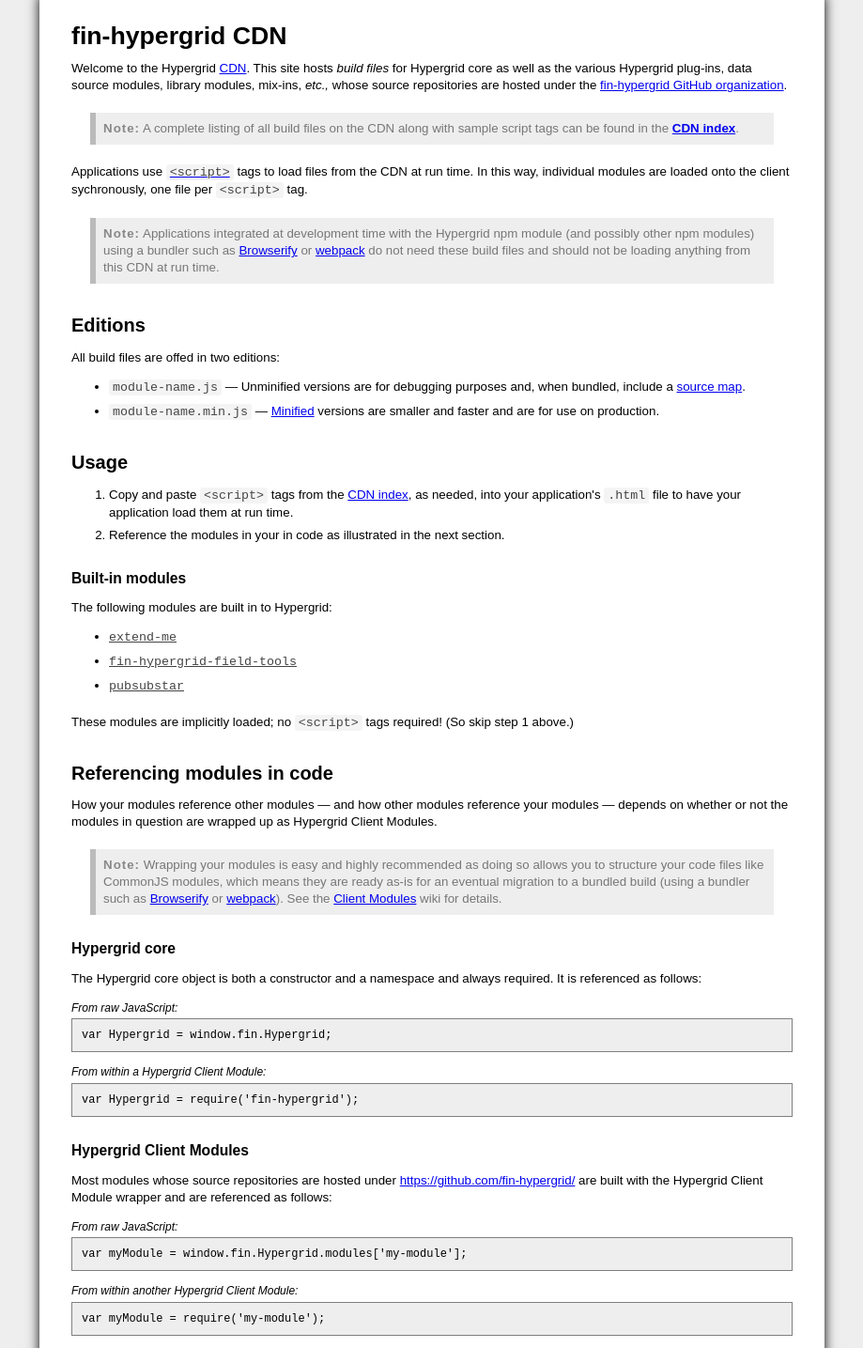
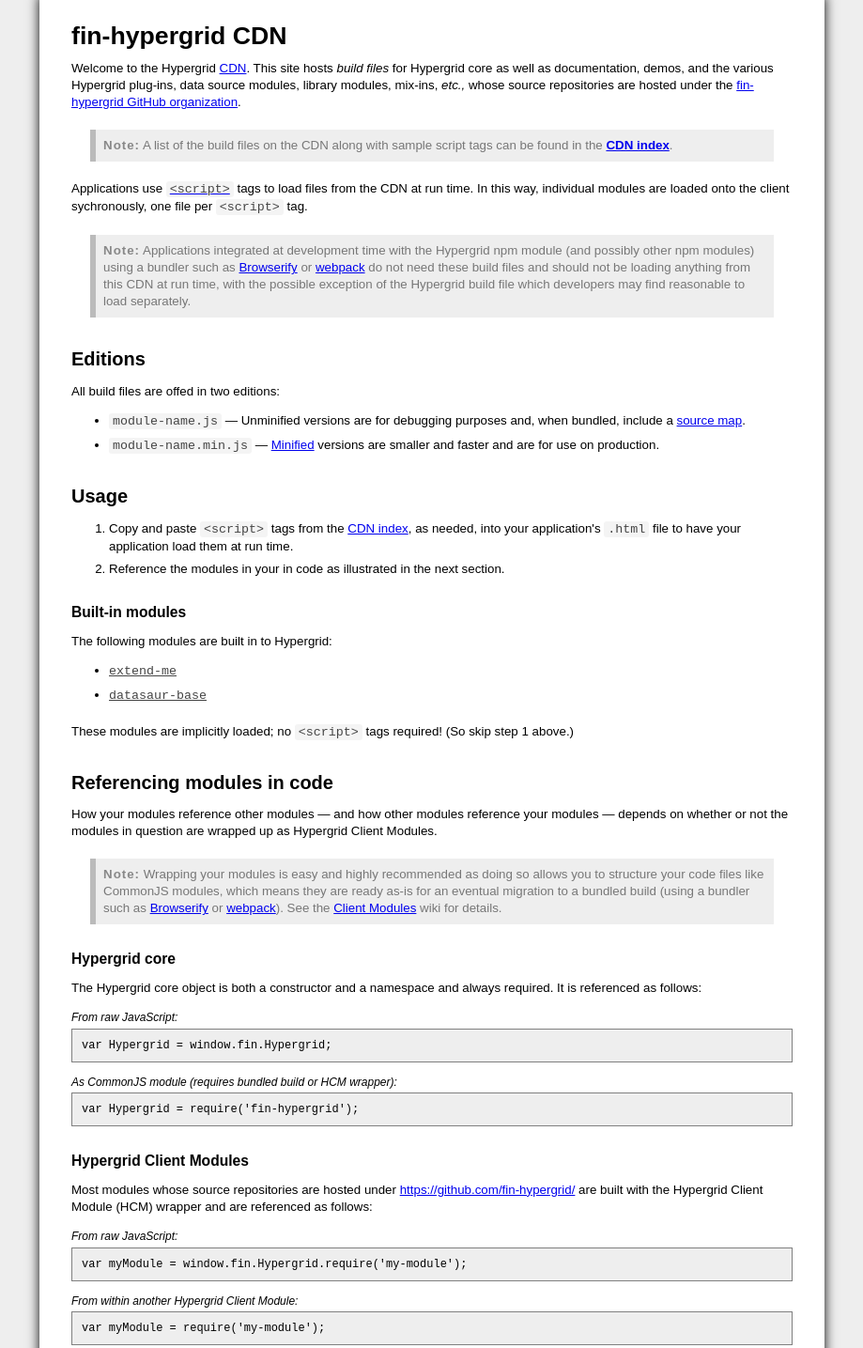
Before and after one commit to fin-hypergrid/fin-hypergrid.github.io, a plain HTML site: page index.html in a window 1280 px wide. Shown: the part 5-1440 px from the top of the page at 94% size, without its empty margins (180-1099 px from the left). Drawn offline with Linux system fonts and the light colour scheme.

Commit message:
updated index.html

```diff
--- a/index.html
+++ b/index.html
@@ -11,12 +11,13 @@
   <h1 style="margin-top:0">fin-hypergrid CDN</h1>
   <p>
     Welcome to the Hypergrid <a href="https://en.wikipedia.org/wiki/Content_delivery_network" title="Content Delivery Network">CDN</a>.
-    This site hosts <em>build files</em> for Hypergrid core as well as the various Hypergrid plug-ins,
-    data source modules, library modules, mix-ins, <i>etc.,</i> whose source repositories are hosted under the
+    This site hosts <em>build files</em> for Hypergrid core as well as documentation, demos, and the various
+    Hypergrid plug-ins, data source modules, library modules, mix-ins, <i>etc.,</i> whose source repositories
+    are hosted under the
     <a href="https://github.com/fin-hypergrid">fin-hypergrid GitHub organization</a>.
   </p>
   <blockquote>
-    A complete listing of all build files on the CDN along with sample script tags
+    A list of the build files on the CDN along with sample script tags
     can be found in the <a href="#index" style="font-weight:bold">CDN index</a>.
   </blockquote>
   <p>
@@ -27,7 +28,7 @@
   <blockquote>
     Applications integrated at development time with the Hypergrid npm module
     (and possibly other npm modules) using a bundler such as <a href="http://browserify.org">Browserify</a>
-    or <a href="http://webpack.github.io/">webpack</a> do not need these build files and should not be loading anything from this CDN at run time.</em>
+    or <a href="http://webpack.github.io/">webpack</a> do not need these build files and should not be loading anything from this CDN at run time, with the possible exception of the Hypergrid build file which developers may find reasonable to load separately.</em>
   </blockquote>
 
   <h2>Editions</h2>
@@ -67,8 +68,7 @@
   </p>
   <ul>
     <li><a class="code" href="https://github.com/joneit/extend-me">extend-me</a></li>
-    <li><a class="code" href="https://github.com/fin-hypergrid/field-tools">fin-hypergrid-field-tools</a></li>
-    <li><a class="code" href="https://github.com/joneit/pubsubstar">pubsubstar</a></li>
+    <li><a class="code" href="https://github.com/fin-hypergrid/datasaur-base">datasaur-base</a></li>
   </ul>
   <p>
     These modules are implicitly loaded; no <code>&lt;script&gt;</code> tags required! (So skip step 1 above.)
@@ -96,16 +96,16 @@
   </p>
   <div class="code-caption">From raw JavaScript:</div>
   <pre>var Hypergrid = window.fin.Hypergrid;</pre>
-  <div class="code-caption">From within a Hypergrid Client Module:</div>
+  <div class="code-caption">As CommonJS module (requires bundled build or HCM wrapper):</div>
   <pre>var Hypergrid = require('fin-hypergrid');</pre>
 
   <h3 id="referencing-client-modules">Hypergrid Client Modules</h3>
   <p>
     Most modules whose source repositories are hosted under
     <a href="https://github.com/fin-hypergrid">https://github.com/fin-hypergrid/</a>
-    are built with the Hypergrid Client Module wrapper and are referenced as follows:
+    are built with the Hypergrid Client Module (HCM) wrapper and are referenced as follows:
   <div class="code-caption">From raw JavaScript:</div>
-  <pre>var myModule = window.fin.Hypergrid.modules['my-module'];</pre>
+  <pre>var myModule = window.fin.Hypergrid.require('my-module');</pre>
   <div class="code-caption">From within another Hypergrid Client Module:</div>
   <pre>var myModule = require('my-module');</pre>
 
@@ -168,8 +168,8 @@
       <div class="indent"><a class="code" href='core/1.3.0/doc'>https://fin-hypergrid.github.io/core/1.3.0/doc</a></div>
 
       <h3>Demo</h3>
-        <div class="indent"><a class="code" href='https://fin-hypergrid.github.io/core'>https://fin-hypergrid.github.io/core</a>
-          <em>— The folder's index.html redirects to latest version (2.1.5/index.html)</em></div>
+        <div class="indent"><a class="code" href='https://fin-hypergrid.github.io/core/demo'>https://fin-hypergrid.github.io/core/demo</a>
+          <em>— This folder sym-linked to latest version (core/2.1.5/demo)</em></div>
         <div class="indent"><a class="code" href='https://fin-hypergrid.github.io/core/2.1.5'>https://fin-hypergrid.github.io/core/2.1.5</a></div>
         <div class="indent"><a class="code" href='https://fin-hypergrid.github.io/core/2.0.2'>https://fin-hypergrid.github.io/core/2.0.2</a></div>
         <div class="indent"><a class="code" href='https://fin-hypergrid.github.io/core/1.3.0'>https://fin-hypergrid.github.io/core/1.3.0</a></div>
```
